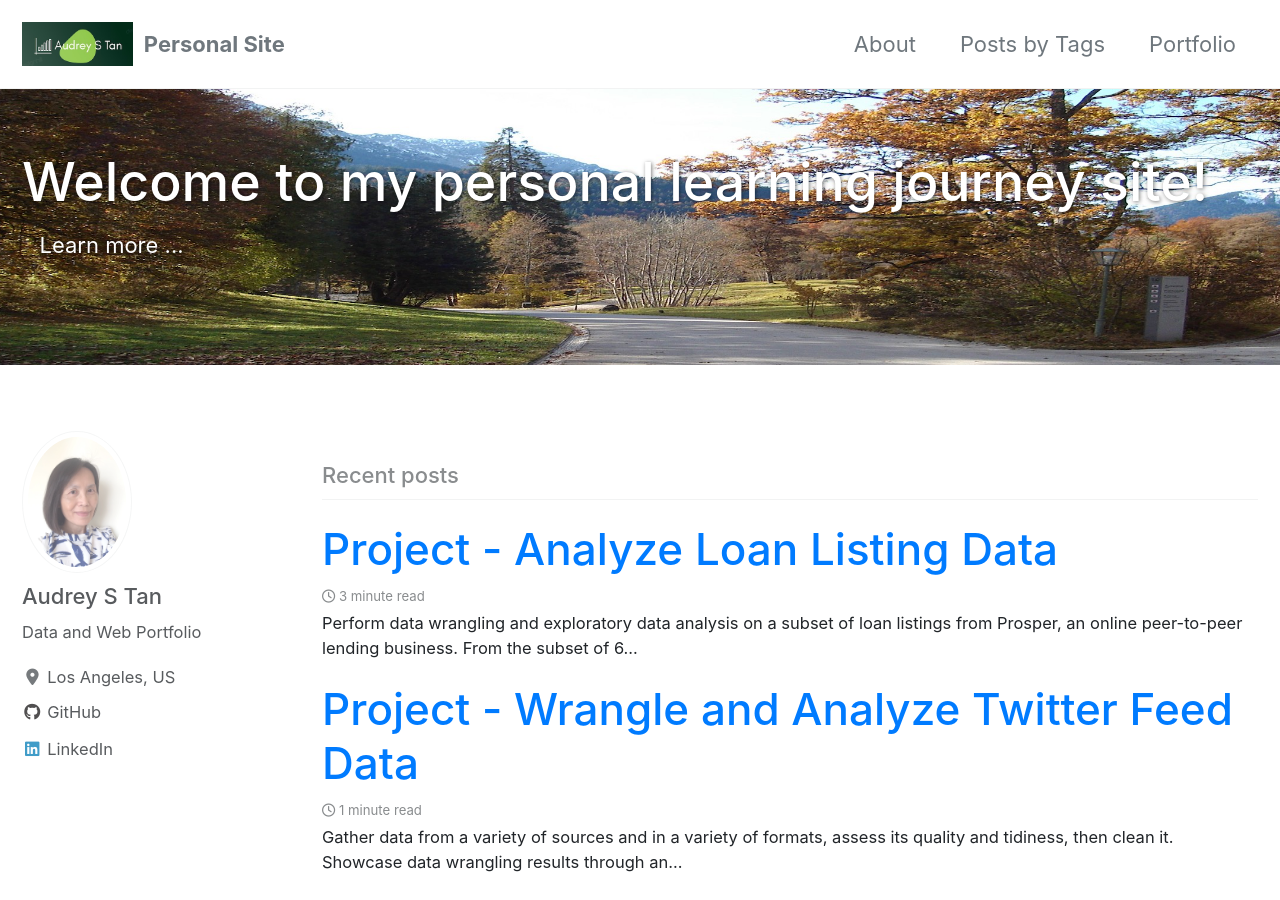
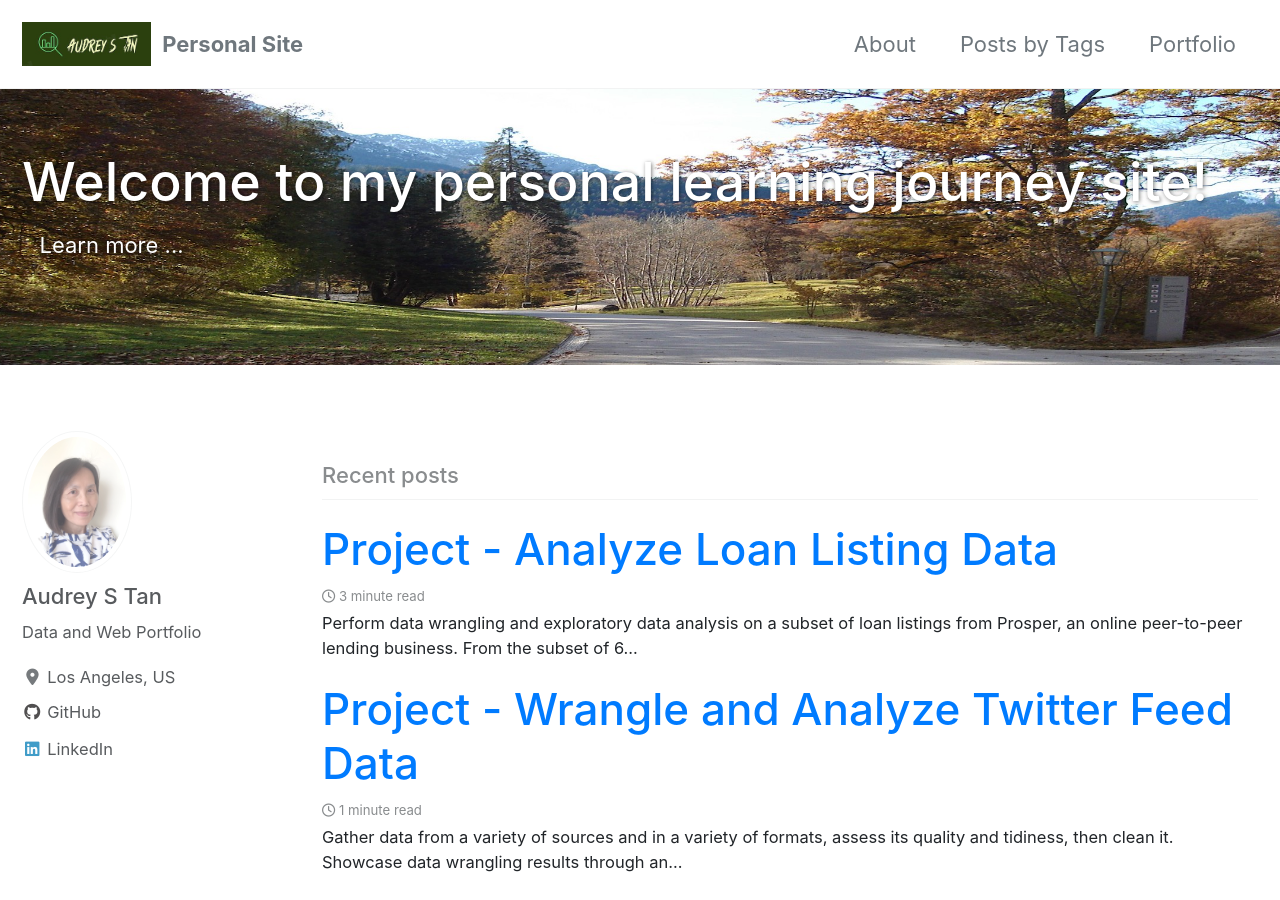
Before and after one commit to atan4583/atan4583.github.io, a Jekyll site: the page built from index.html, in a window 1280 px wide and 900 px high. Built offline with Jekyll 4.4.1, drawn with Linux system fonts in a browser that asks for light colours; cached includes are drawn as plain includes; nearby versions of some CDN libraries; the list of posts is cut into pages by our own code.

Commit message:
update home page logo

```diff
--- a/_config.yml
+++ b/_config.yml
@@ -24,7 +24,7 @@
 baseurl                  : # the subpath of your site, e.g. "/blog"
 repository               : "atan4583/atan4583.github.io" # GitHub username/repo-name e.g. "mmistakes/minimal-mistakes"
 teaser                   : # path of fallback teaser image, e.g. "/assets/images/500x300.png"
-logo                     : "/images/logoAT.jpg" # path of logo image to display in the masthead, e.g. "/assets/images/88x88.png"
+logo                     : "/images/logoAudreyT.jpg" # path of logo image to display in the masthead, e.g. "/assets/images/88x88.png"
 masthead_title           : # overrides the website title displayed in the masthead, use " " for no title
 # breadcrumbs            : false # true, false (default)
 words_per_minute         : 200
```
